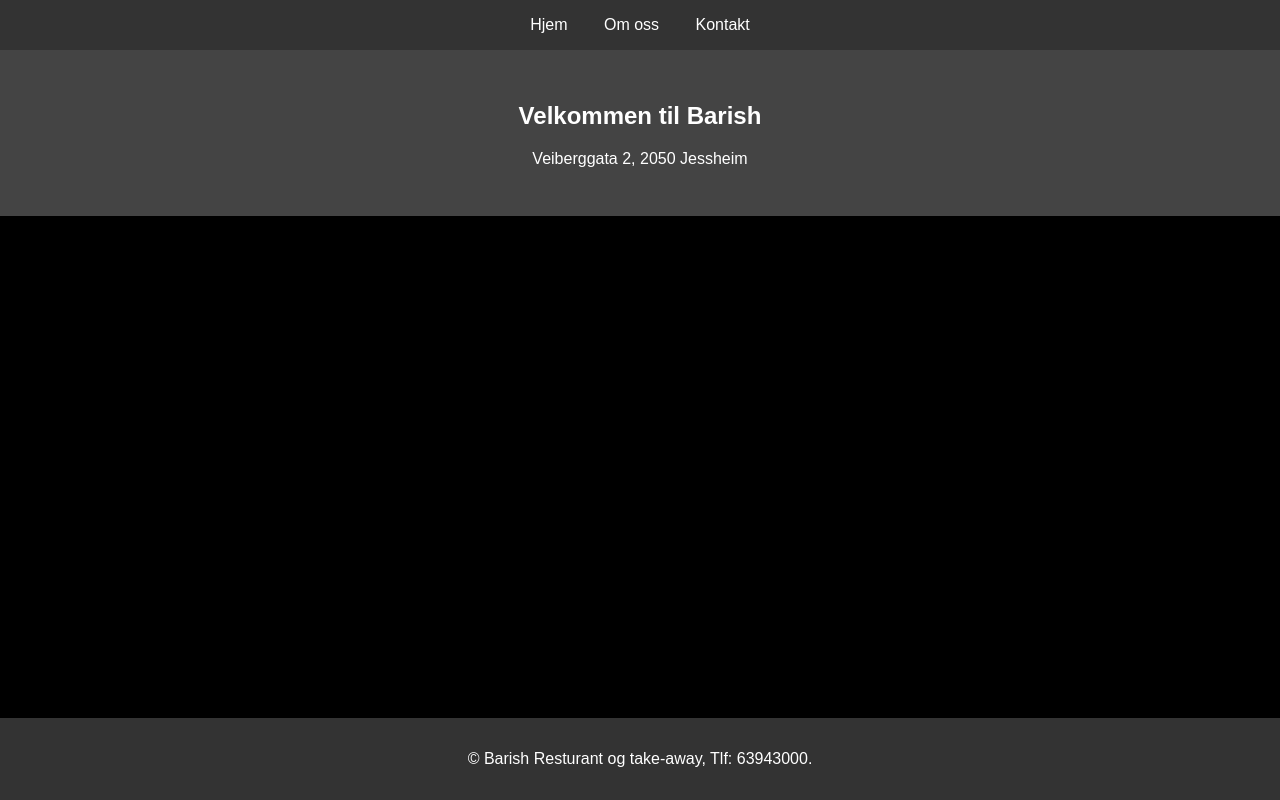
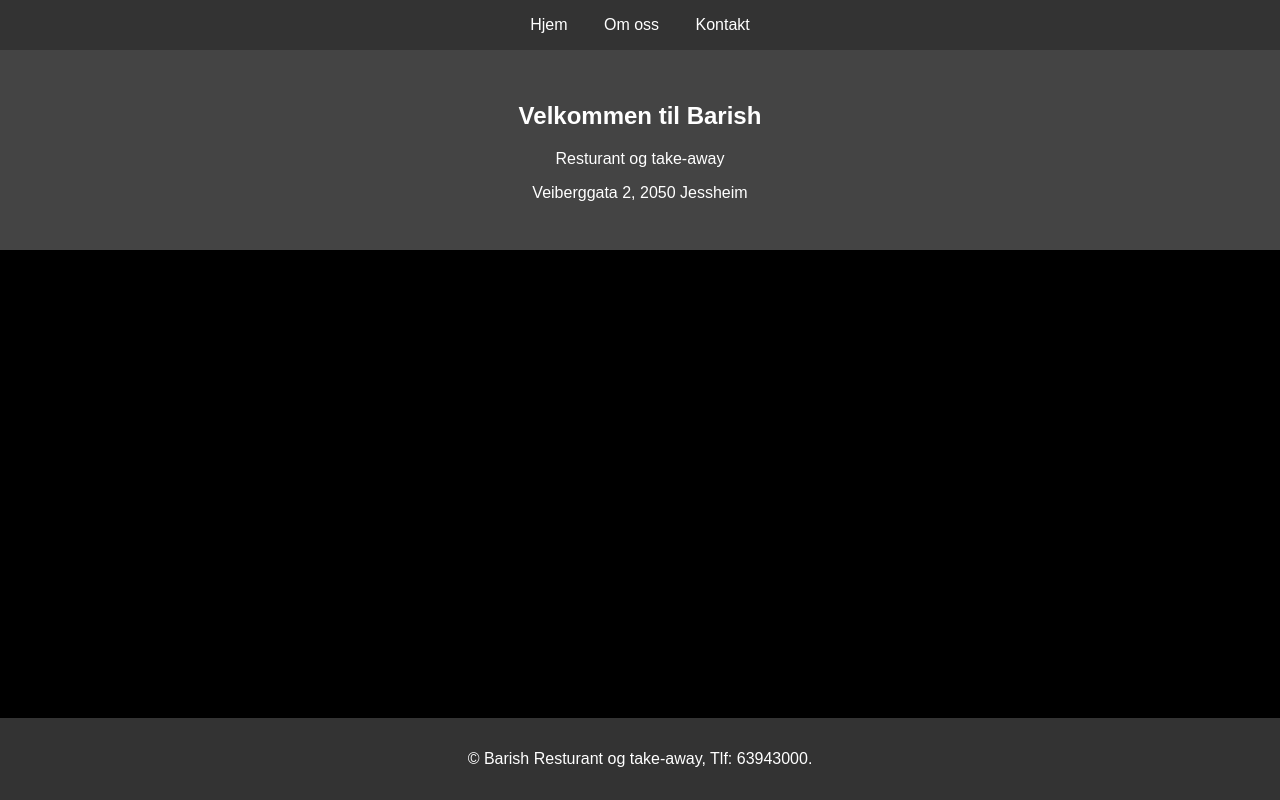
Before and after one commit to archcoffecup/Barish, a plain HTML site: page index.html in a window 1280 px wide. Drawn offline with Linux system fonts and the light colour scheme.

Commit message:
Update index.html

```diff
--- a/index.html
+++ b/index.html
@@ -3,7 +3,7 @@
 <head>
     <meta charset="UTF-8">
     <meta name="viewport" content="width=device-width, initial-scale=1.0">
-    <title>Barish - Resturant og take-away</title>
+    <title>Barish</title>
     <link rel="stylesheet" href="assets/css/styles.css">
 </head>
 <body>
@@ -13,6 +13,7 @@
     <main>
         <section class="hero">
             <h1>Velkommen til Barish</h1>
+            <p>Resturant og take-away</p>
             <p>Veiberggata 2, 2050 Jessheim</p>
         </section>
     </main>
```
